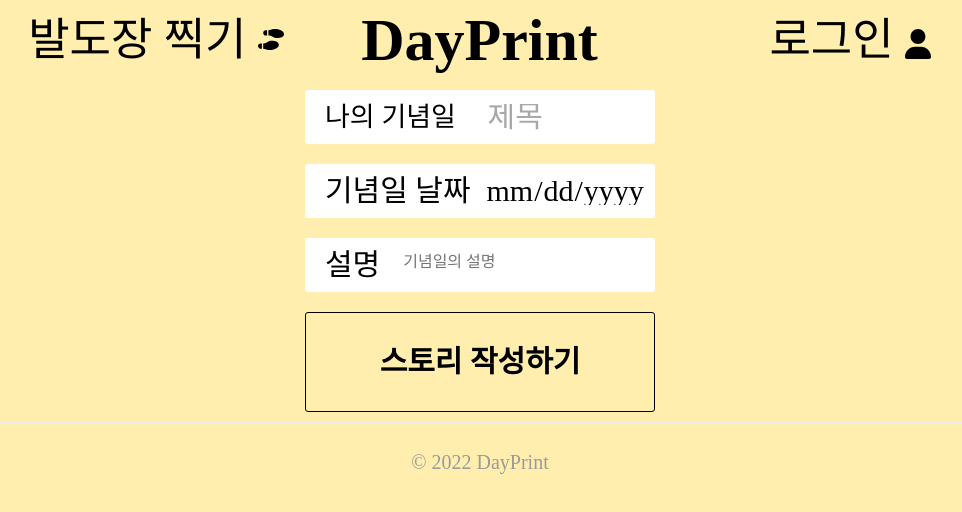
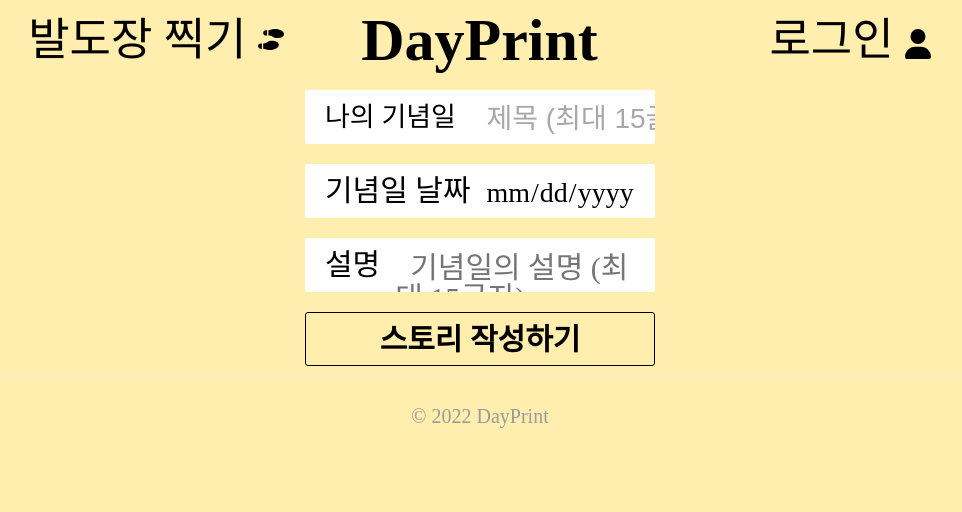
Before and after one commit to DayPrint/DayPrint_Frontend, a React (Create React App) app: page /add in a window 1280 px wide. Shown: the top 512 px of the page, without its empty margins (160-1122 px from the left). Built offline with nearby package versions, Linux system fonts and the light colour scheme; a web font is replaced by a local one.

Commit message:
add,edit postpage에서 제목, 설명 수정

```diff
--- a/src/component/AddPostPage.js
+++ b/src/component/AddPostPage.js
@@ -60,7 +60,7 @@ const AddPostPage = () => {
 
             <div className="field">
                 <label for="title" class="fieldtext">나의 기념일</label>
-                <input type="text" id='title' name="title" onChange={onChange} placeholder="  제목" />
+                <input type="text" id='title' name="title" onChange={onChange} maxlength="15" placeholder="  제목 (최대 15글자)" />
             </div>
             <div className="field">
                 <label for="date" class="fieldtext">기념일 날짜</label>
@@ -68,7 +68,7 @@ const AddPostPage = () => {
             </div>
             <div className="field field_des">
                 <label for="explanation" class="fieldtext">설명</label>
-                <textarea type="postContent" id='explanation' maxlength="20" name="explanation" onChange={onChange} placeholder='  기념일의 설명' />
+                <textarea type="postContent" id='explanation' maxlength="15" name="explanation" onChange={onChange} placeholder='  기념일의 설명 (최대 15글자)' />
             </div>
           <button type="submit" className="field addpostpost" value="DayPrint 계정 만들기" onChange={onChange}>스토리 작성하기</button>
         </form>
--- a/src/component/EditPostPage.js
+++ b/src/component/EditPostPage.js
@@ -65,7 +65,7 @@ const EditPostPage = () => {
             </div> */}
             <div className="field">
                 <label for="title" class="fieldtext">나의 기념일</label>
-                <input type="text" id='title' name="title" onChange={onChange} placeholder="  제목" />
+                <input type="text" id='title' name="title" onChange={onChange} maxlength="15" placeholder="  제목 (최대 15글자)" />
             </div>
             <div className="field">
                 <label for="date" class="fieldtext">기념일 날짜</label>
@@ -73,7 +73,7 @@ const EditPostPage = () => {
             </div>
             <div className="field field_des">
                 <label for="explanation" class="fieldtext">설명</label>
-                <textarea type="postContent" id='explanation' name="explanation" onChange={onChange} maxlength="20" placeholder='  기념일의 설명' />
+                <textarea type="postContent" id='explanation' name="explanation" onChange={onChange} maxlength="20" placeholder='  기념일의 설명 (최대 15글자)' />
             </div>
           <button type="submit" className="field addpostpost" value="DayPrint 계정 만들기" onChange={onChange}>스토리 수정하기</button>
         </form>
--- a/src/component/PostContainer.js
+++ b/src/component/PostContainer.js
@@ -16,9 +16,9 @@ const PostContainer = (props) => {
                             {props.value.title}
                         </li>
                         <li class="postpage_des">
-                        <div>
+                        <p>
                             {props.value.content}
-                        </div>
+                        </p>
                         </li>
                     </ul>
                 </nav>
--- a/src/style/css/addpost.css
+++ b/src/style/css/addpost.css
@@ -47,13 +47,13 @@ body{
 #addpost .field input{
     position: absolute;
     top: 25%;
-    height: 50%;
+    height: 32px;
     padding:0;
     padding-left: 5px;
     box-sizing: border-box;
-    font-size: 30px;
+    font-size: 28px;
     /* left: 0; */
-    /* width: 100%; */
+    width: 228px;
 }
 
 .field input::placeholder {
@@ -85,16 +85,19 @@ body{
 }
 .field_des textarea{
     width: 250px;
-    height: 100px;
+    height: 54px;
     transform: translate(13px, 13px);
     resize: none;
+    font-size: 30px;
+    line-height: 30px;
+    color:black;
 }
 #addpost .field .fa-file-image{
     background: url(../images/file-image-solid.svg) no-repeat;
     vertical-align: middle;
 }
 #addpost .field:nth-child(4){
-    height: 100px;
+    height: 54px;
 }
 #addpost .field:nth-child(4) #explanation{
     top: 0;
--- a/src/style/postpage.css
+++ b/src/style/postpage.css
@@ -92,26 +92,28 @@ main nav .postpage{
 }
 main nav .postpage li{
     /* border: 1px solid rgb(44, 19, 19); */
-    width: 250px;
+    width: 338px;
     height: 80px;
     text-align: center;
     margin: 5px 0;
+
 }
 main nav .postpage .postpage_name{
     font-size: 40px;
     line-height: 80px;
 }
+
 .tape1, .tape2, .tape3, .tape4, .tape5 {
     background: url("../style/images/dotted-tape-sprite.png") no-repeat;
-    background-size: 660px;
-    width: 250px;
+    background-size: 880px;
+    width: 300px;
     height: 80px;
 }
 .tape1 {
     background-position: -35px -40px;
 }
 .tape2 {
-    background-position: -35px -250px;
+    background-position: -45px -300px;
 }
 .tape3 {
     background-position: -35px -415px;
@@ -126,12 +128,14 @@ main nav .postpage .postpage_des{
     background: #fff;
     vertical-align: center;
     text-align: center;
+
+
     /* overflow-wrap: break-word; */
 }
 main nav .postpage .postpage_des p{
     text-align: center;
     font-size: 35px;
-    line-height: 40px;
+    line-height: 80px;
 }
 
 /*------postpage_coms------*/
@@ -193,6 +197,9 @@ main nav .postpage .postpage_des p{
 }
 .postpage_coms .com_container a .com_text{
     transform: translateY(9px);
+    font-size: 30px;
+    align-items: center;
+
 }
 
 .swal2-popup {
--- a/src/style/styles.css
+++ b/src/style/styles.css
@@ -282,13 +282,14 @@ main .MyAccount {
     border-radius: 50%;
     height: 150px;
     width: 150px;
+    padding: 9px;
 }
 
 .MyWorkplace div a {
     /* background: url(../images/plus-solid.svg) no-repeat; */
     color: #ffeead;
     text-decoration: none;
-
+    /* padding: 10px; */
 }
 
 .MyWorkplace > div:nth-child(1n) {
```
